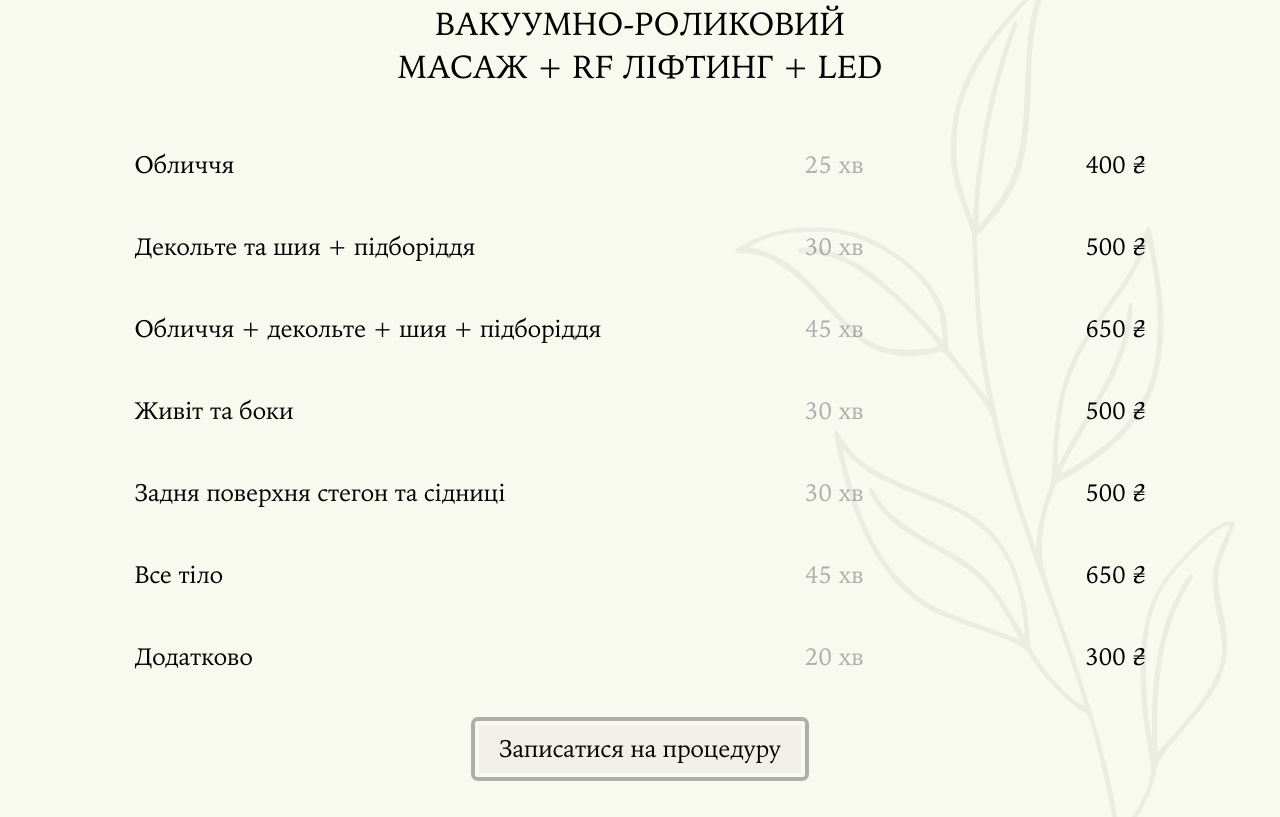
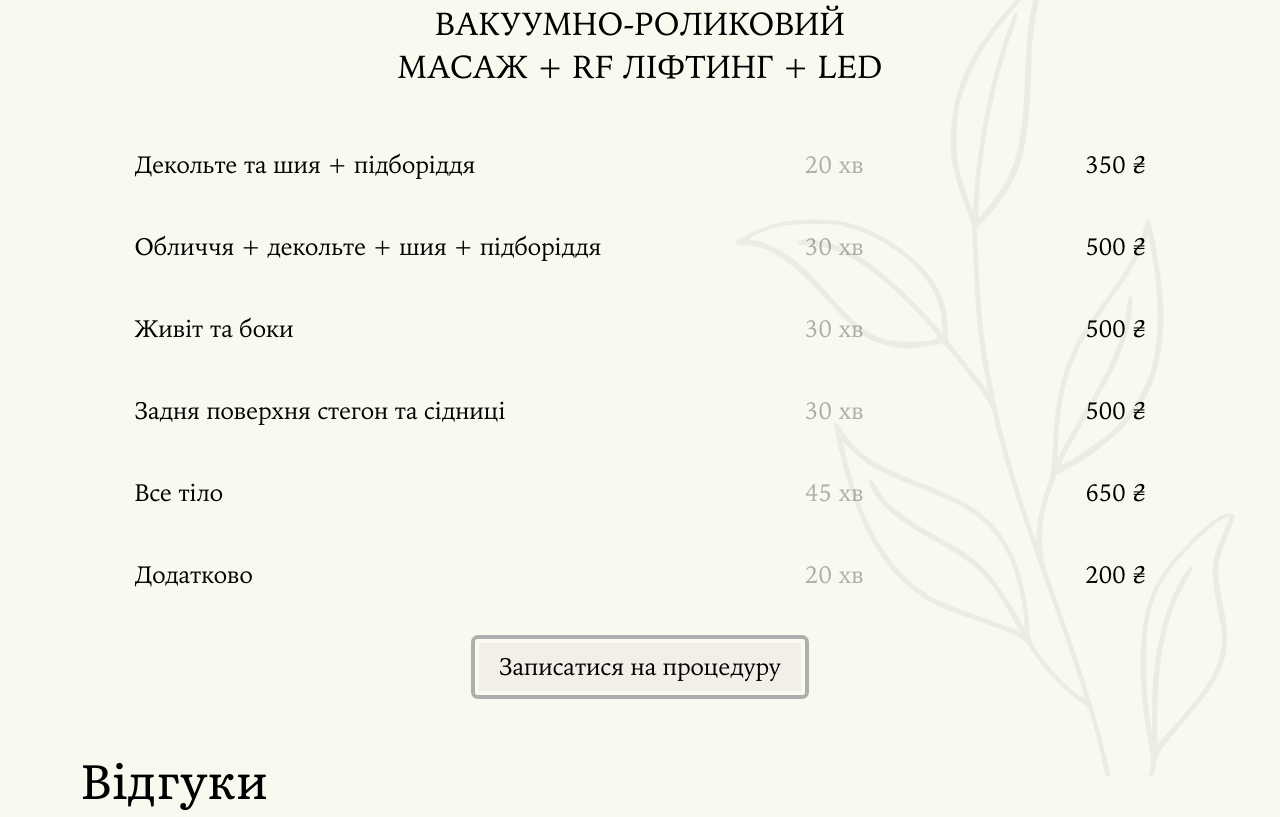
Before and after one commit to Drobashik/marle-studio, a website built with Vite: page src/index.html in a window 1280 px wide. Shown: the part 1927-2744 px from the top of the page. Built offline with nearby package versions, Linux system fonts and the light colour scheme.

Commit message:
change price

```diff
--- a/src/index.html
+++ b/src/index.html
@@ -192,24 +192,13 @@
     <div class="price__table">
       <div class="price__row">
         <div class="price__column">
-          <span>Обличчя</span>
-        </div>
-        <div class="price__column">
-          <span>25 хв</span>
-        </div>
-        <div class="price__column">
-          <span>400 ₴</span>
-        </div>
-      </div>
-      <div class="price__row">
-        <div class="price__column">
           <span>Декольте та шия + підборіддя</span>
         </div>
         <div class="price__column">
-          <span>30 хв</span>
+          <span>20 хв</span>
         </div>
         <div class="price__column">
-          <span>500 ₴</span>
+          <span>350 ₴</span>
         </div>
       </div>
       <div class="price__row">
@@ -217,10 +206,10 @@
           <span>Обличчя + декольте + шия + підборіддя</span>
         </div>
         <div class="price__column">
-          <span>45 хв</span>
+          <span>30 хв</span>
         </div>
         <div class="price__column">
-          <span>650 ₴</span>
+          <span>500 ₴</span>
         </div>
       </div>
       <div class="price__row">
@@ -264,7 +253,7 @@
           <span>20 хв</span>
         </div>
         <div class="price__column">
-          <span>300 ₴</span>
+          <span>200 ₴</span>
         </div>
       </div>
     </div>
```
